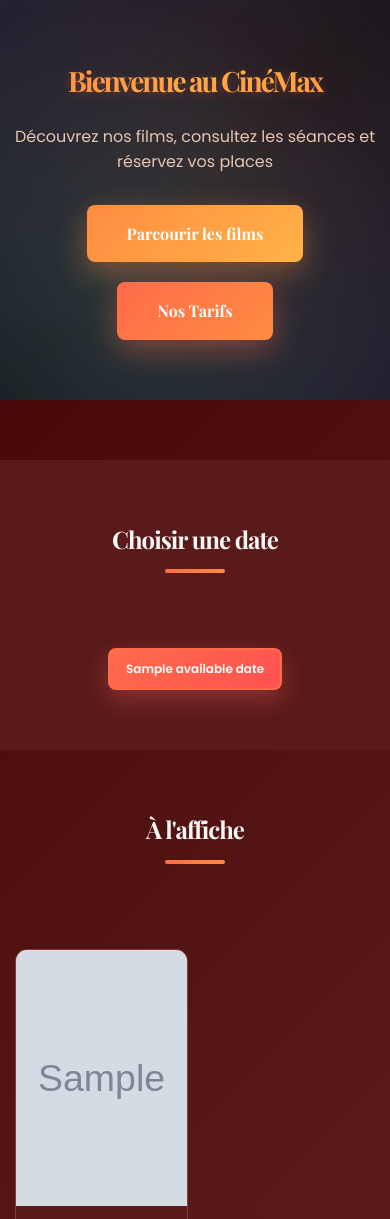
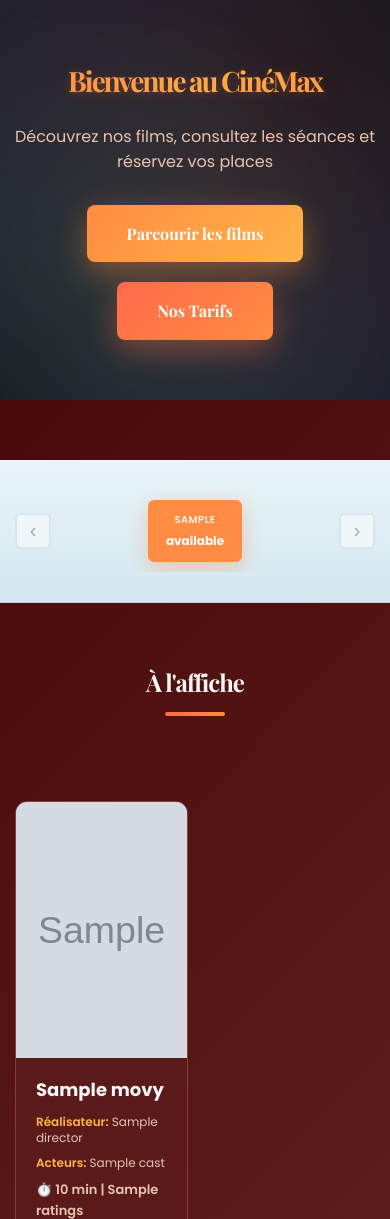
Before and after one commit to Synthia0401/informatique, a Flask app: template frontend/templates/index.html in a window 390 px wide. Shown: the part 191-1410 px from the top of the page. Run offline with Flask 3, Linux system fonts and the light colour scheme; the template is opened without the code that fills it: most values are stand-ins (such as "Sample title", 1, 10 or a date in 2020); grey boxes marked "Sample" are stand-in pictures.

Commit message:
Redesign date selection section with professional navigation
Complete overhaul of the date selection UI to match CGR cinema design:
- Light blue background gradient with borders for visual separation
- Horizontal scrollable date buttons with improved styling
- Previous/Next arrow buttons for date navigation (‹ ›)
- Each date button displays day and date on separate lines
- Active date highlighted with orange gradient and shadow
- Smooth scrolling behavior with scroll position tracking
- Arrow buttons auto-disable at scroll boundaries
- Responsive design for mobile and tablet
- Professional hover states and transitions

HTML changes:
- Added date-nav-prev and date-nav-next buttons
- Split date labels into day and date spans for better layout

CSS changes:
- New gradient background (#e8f4f8 to #d4e8f0)
- Redesigned date buttons with white background
- Horizontal flex layout with scroll behavior
- Navigation arrow buttons with proper styling
- Mobile responsive adjustments

JavaScript changes:
- Added scroll navigation functionality
- Auto-scroll button for active dates
- Disabled state management for nav buttons
- Smooth scrolling with dynamic button state updates

🤖 Generated with [Claude Code](https://claude.com/claude-code)

Co-Authored-By: Claude <noreply@anthropic.com>

```diff
--- a/frontend/static/style.css
+++ b/frontend/static/style.css
@@ -377,41 +377,168 @@ main {
    ======================================== */
 
 .date-selection-section {
-    padding: 60px 0;
-    background: var(--card-bg);
+    padding: 40px 0;
+    background: linear-gradient(180deg, #e8f4f8 0%, #d4e8f0 100%);
+    border-bottom: 1px solid #b8d4e0;
+}
+
+.date-selection-section .section-title {
+    display: none;
+}
+
+.date-selection-section .container {
+    display: flex;
+    align-items: center;
+    justify-content: space-between;
+    gap: 30px;
+    flex-wrap: wrap;
 }
 
 .date-buttons {
     display: flex;
-    flex-wrap: wrap;
-    gap: 15px;
+    gap: 12px;
     justify-content: center;
-    margin-top: 40px;
+    align-items: center;
+    flex: 1;
+    min-width: 500px;
+    overflow-x: auto;
+    padding: 10px 0;
+    scroll-behavior: smooth;
 }
 
 .date-btn {
-    padding: 12px 24px;
-    border: 2px solid var(--border-color);
-    background: transparent;
-    color: var(--text-primary);
-    border-radius: 8px;
+    padding: 12px 16px;
+    border: 2px solid #c0d4e0;
+    background: white;
+    color: #333;
+    border-radius: 6px;
     cursor: pointer;
     font-family: 'Poppins', sans-serif;
     font-weight: 600;
+    font-size: 13px;
     transition: all 0.3s ease;
     position: relative;
+    white-space: nowrap;
+    flex-shrink: 0;
+    display: flex;
+    flex-direction: column;
+    align-items: center;
+    gap: 4px;
 }
 
 .date-btn:hover {
-    border-color: var(--primary-color);
-    color: var(--primary-color);
+    border-color: var(--secondary-color);
+    background: rgba(255, 140, 66, 0.05);
+    transform: translateY(-2px);
+    box-shadow: 0 4px 12px rgba(255, 140, 66, 0.2);
 }
 
 .date-btn.active {
-    background: linear-gradient(135deg, var(--primary-color), #ff5252);
-    border-color: var(--primary-color);
+    background: var(--secondary-color);
+    border-color: var(--secondary-color);
     color: white;
-    box-shadow: 0 10px 25px rgba(255, 107, 107, 0.3);
+    box-shadow: 0 6px 20px rgba(255, 140, 66, 0.4);
+}
+
+.date-btn-day {
+    font-size: 12px;
+    text-transform: uppercase;
+    letter-spacing: 0.5px;
+    opacity: 0.9;
+}
+
+.date-btn-date {
+    font-size: 14px;
+    font-weight: 700;
+}
+
+.date-btn.active .date-btn-day,
+.date-btn.active .date-btn-date {
+    color: white;
+}
+
+.date-nav-btn {
+    background: white;
+    border: 2px solid #c0d4e0;
+    color: #666;
+    width: 40px;
+    height: 40px;
+    border-radius: 6px;
+    cursor: pointer;
+    font-size: 24px;
+    font-weight: 300;
+    transition: all 0.3s ease;
+    display: flex;
+    align-items: center;
+    justify-content: center;
+    flex-shrink: 0;
+    font-family: Arial, sans-serif;
+}
+
+.date-nav-btn:hover {
+    border-color: var(--secondary-color);
+    background: rgba(255, 140, 66, 0.05);
+    color: var(--secondary-color);
+    transform: translateY(-2px);
+    box-shadow: 0 4px 12px rgba(255, 140, 66, 0.2);
+}
+
+.date-nav-btn:active {
+    transform: translateY(0);
+}
+
+.date-nav-btn:disabled {
+    opacity: 0.5;
+    cursor: not-allowed;
+    border-color: #d4dce6;
+}
+
+.date-nav-btn:disabled:hover {
+    border-color: #d4dce6;
+    background: white;
+    color: #999;
+    transform: none;
+    box-shadow: none;
+}
+
+@media (max-width: 1024px) {
+    .date-buttons {
+        min-width: auto;
+    }
+}
+
+@media (max-width: 768px) {
+    .date-selection-section {
+        padding: 30px 0;
+    }
+
+    .date-selection-section .container {
+        gap: 15px;
+    }
+
+    .date-buttons {
+        flex: 1;
+        min-width: 0;
+    }
+
+    .date-btn {
+        padding: 10px 12px;
+        font-size: 12px;
+    }
+
+    .date-btn-day {
+        font-size: 10px;
+    }
+
+    .date-btn-date {
+        font-size: 12px;
+    }
+
+    .date-nav-btn {
+        width: 36px;
+        height: 36px;
+        font-size: 20px;
+    }
 }
 
 /* ========================================
--- a/frontend/templates/index.html
+++ b/frontend/templates/index.html
@@ -58,12 +58,16 @@
         <!-- Date Selection -->
         <section class="date-selection-section">
             <div class="container">
-                <h2 class="section-title">Choisir une date</h2>
-                <div class="date-buttons">
+                <button class="date-nav-btn date-nav-prev" id="date-prev-btn" aria-label="Dates précédentes">‹</button>
+                <div class="date-buttons" id="date-buttons-container">
                     {% for d in available_dates %}
-                        <button class="date-btn" data-iso="{{ d.iso }}">{{ d.label }}</button>
+                        <button class="date-btn" data-iso="{{ d.iso }}" title="{{ d.label }}">
+                            <span class="date-btn-day">{{ d.label.split(' ')[0] }}</span>
+                            <span class="date-btn-date">{{ d.label.split(' ')[1] }}</span>
+                        </button>
                     {% endfor %}
                 </div>
+                <button class="date-nav-btn date-nav-next" id="date-next-btn" aria-label="Dates suivantes">›</button>
             </div>
         </section>
 
```
Also changed, not shown: frontend/static/app.js (+35 -0 lines).
